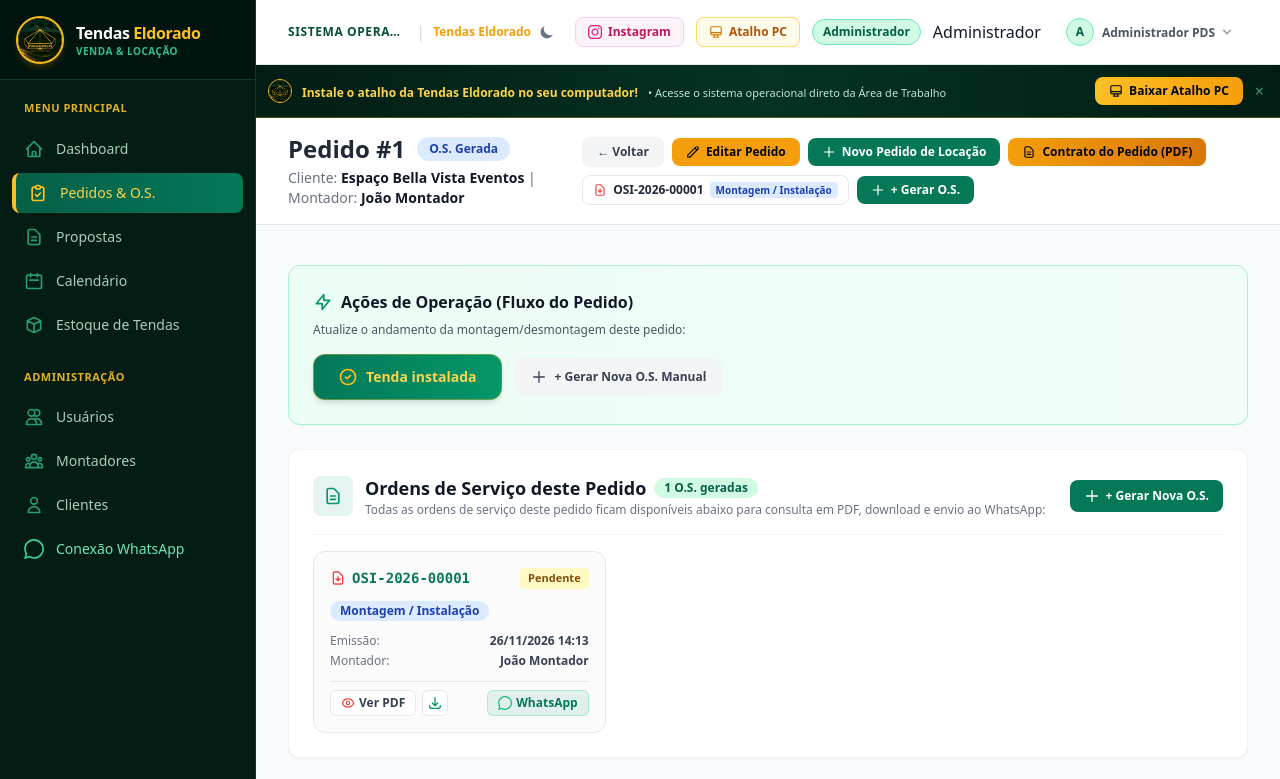
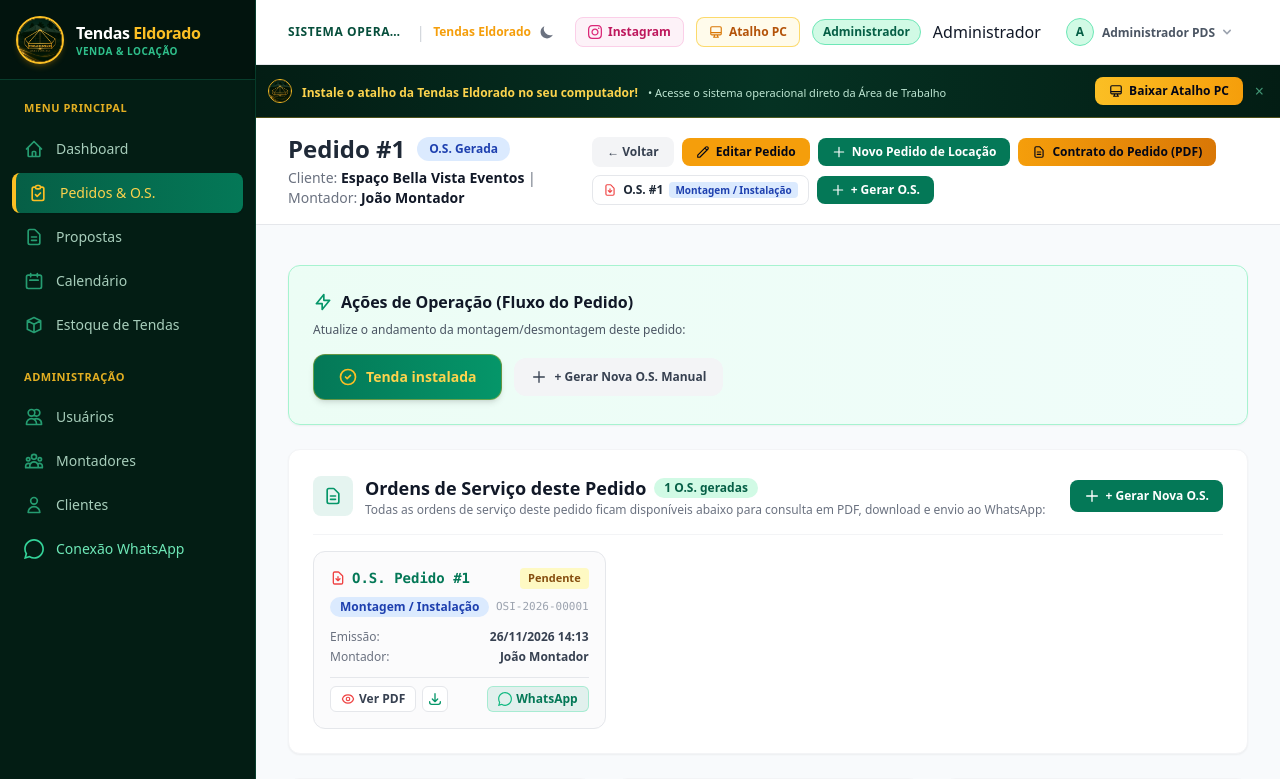
Before and after one commit to RenanPiccinini/locacao_tendas, a Laravel app: page /pedidos/1 in a window 1280 px wide. Shown: the top 779 px of the page. Run offline with Laravel 12, Linux system fonts and the light colour scheme; a user stored in the database is signed in; data comes from the database, SQL or seed files in the repository; some libraries are stand-ins or nearby versions.

Commit message:
feat(os): exibir sempre o numero do pedido na ordem de servico

```diff
--- a/app/Http/Controllers/OrdemServicoController.php
+++ b/app/Http/Controllers/OrdemServicoController.php
@@ -20,7 +20,7 @@ class OrdemServicoController extends Controller
             'pedido' => $ordemServico->pedido,
         ])->setPaper('a4', 'portrait');
 
-        $nomeArquivo = "{$ordemServico->numero_os}.pdf";
+        $nomeArquivo = "OS-Pedido-{$ordemServico->pedido_id}.pdf";
 
         return $pdf->stream($nomeArquivo);
     }
@@ -34,7 +34,7 @@ class OrdemServicoController extends Controller
             'pedido' => $ordemServico->pedido,
         ])->setPaper('a4', 'portrait');
 
-        $nomeArquivo = "{$ordemServico->numero_os}.pdf";
+        $nomeArquivo = "OS-Pedido-{$ordemServico->pedido_id}.pdf";
 
         return $pdf->download($nomeArquivo);
     }
--- a/resources/views/pedidos/show.blade.php
+++ b/resources/views/pedidos/show.blade.php
@@ -39,9 +39,9 @@
                 @endif
 
                 @foreach($pedido->ordensServico as $osHeader)
-                    <a href="{{ route('os.pdf', $osHeader) }}" target="_blank" class="px-2.5 py-1.5 bg-white dark:bg-[#031d14] border border-gray-200 dark:border-[#083d2c] hover:bg-gray-50 dark:hover:bg-[#063325] text-gray-800 dark:text-emerald-100 text-xs font-semibold rounded-lg shadow-xs transition flex items-center gap-1.5" title="{{ $osHeader->tipo_label }} (Status: {{ $osHeader->status_label }})">
+                    <a href="{{ route('os.pdf', $osHeader) }}" target="_blank" class="px-2.5 py-1.5 bg-white dark:bg-[#031d14] border border-gray-200 dark:border-[#083d2c] hover:bg-gray-50 dark:hover:bg-[#063325] text-gray-800 dark:text-emerald-100 text-xs font-semibold rounded-lg shadow-xs transition flex items-center gap-1.5" title="O.S. do Pedido #{{ $pedido->id }} - {{ $osHeader->tipo_label }} (Status: {{ $osHeader->status_label }})">
                         <svg class="w-3.5 h-3.5 text-red-500 shrink-0" fill="none" stroke="currentColor" viewBox="0 0 24 24"><path stroke-linecap="round" stroke-linejoin="round" stroke-width="2" d="M12 10v6m0 0l-3-3m3 3l3-3m2 8H7a2 2 0 01-2-2V5a2 2 0 012-2h5.586a1 1 0 01.707.293l5.414 5.414a1 1 0 01.293.707V19a2 2 0 01-2 2z"/></svg>
-                        <span class="font-bold">{{ $osHeader->numero_os }}</span>
+                        <span class="font-bold">O.S. #{{ $pedido->id }}</span>
                         <span class="text-[10px] px-1.5 py-0.2 rounded font-bold {{ $osHeader->tipo_badge_color }}">{{ $osHeader->tipo_label }}</span>
                     </a>
                 @endforeach
@@ -138,19 +138,20 @@
                             <div class="p-4 rounded-xl border border-gray-200 dark:border-[#083d2c] bg-gray-50/70 dark:bg-[#021811] flex flex-col justify-between gap-3 shadow-xs hover:border-emerald-500 dark:hover:border-emerald-600 transition">
                                 <div class="space-y-2">
                                     <div class="flex items-center justify-between gap-2">
-                                        <a href="{{ route('os.pdf', $os) }}" target="_blank" class="font-mono font-bold text-emerald-700 dark:text-amber-400 hover:underline text-sm flex items-center gap-1.5">
+                                        <a href="{{ route('os.pdf', $os) }}" target="_blank" class="font-mono font-bold text-emerald-700 dark:text-amber-400 hover:underline text-sm flex items-center gap-1.5" title="Visualizar O.S. do Pedido #{{ $pedido->id }}">
                                             <svg class="w-4 h-4 text-red-500" fill="none" stroke="currentColor" viewBox="0 0 24 24"><path stroke-linecap="round" stroke-linejoin="round" stroke-width="2" d="M12 10v6m0 0l-3-3m3 3l3-3m2 8H7a2 2 0 01-2-2V5a2 2 0 012-2h5.586a1 1 0 01.707.293l5.414 5.414a1 1 0 01.293.707V19a2 2 0 01-2 2z"/></svg>
-                                            {{ $os->numero_os }}
+                                            O.S. Pedido #{{ $pedido->id }}
                                         </a>
                                         <span class="inline-flex items-center px-2 py-0.5 rounded text-[11px] font-bold {{ $os->status_badge_color }}">
                                             {{ $os->status_label }}
                                         </span>
                                     </div>
 
-                                    <div>
+                                    <div class="flex items-center justify-between text-xs text-gray-500 dark:text-emerald-300/70">
                                         <span class="inline-block px-2.5 py-0.5 rounded-full text-xs font-bold {{ $os->tipo_badge_color }}">
                                             {{ $os->tipo_label }}
                                         </span>
+                                        <span class="font-mono text-[11px] text-gray-400 dark:text-emerald-400/60">{{ $os->numero_os }}</span>
                                     </div>
 
                                     <div class="text-xs text-gray-500 dark:text-emerald-300/70 space-y-1 pt-1">
```
Also changed, not shown: resources/views/pdf/ordem_servico.blade.php (+4 -5 lines), tests/Feature/OrdemServicoModeloTest.php (+1 -1 lines).
